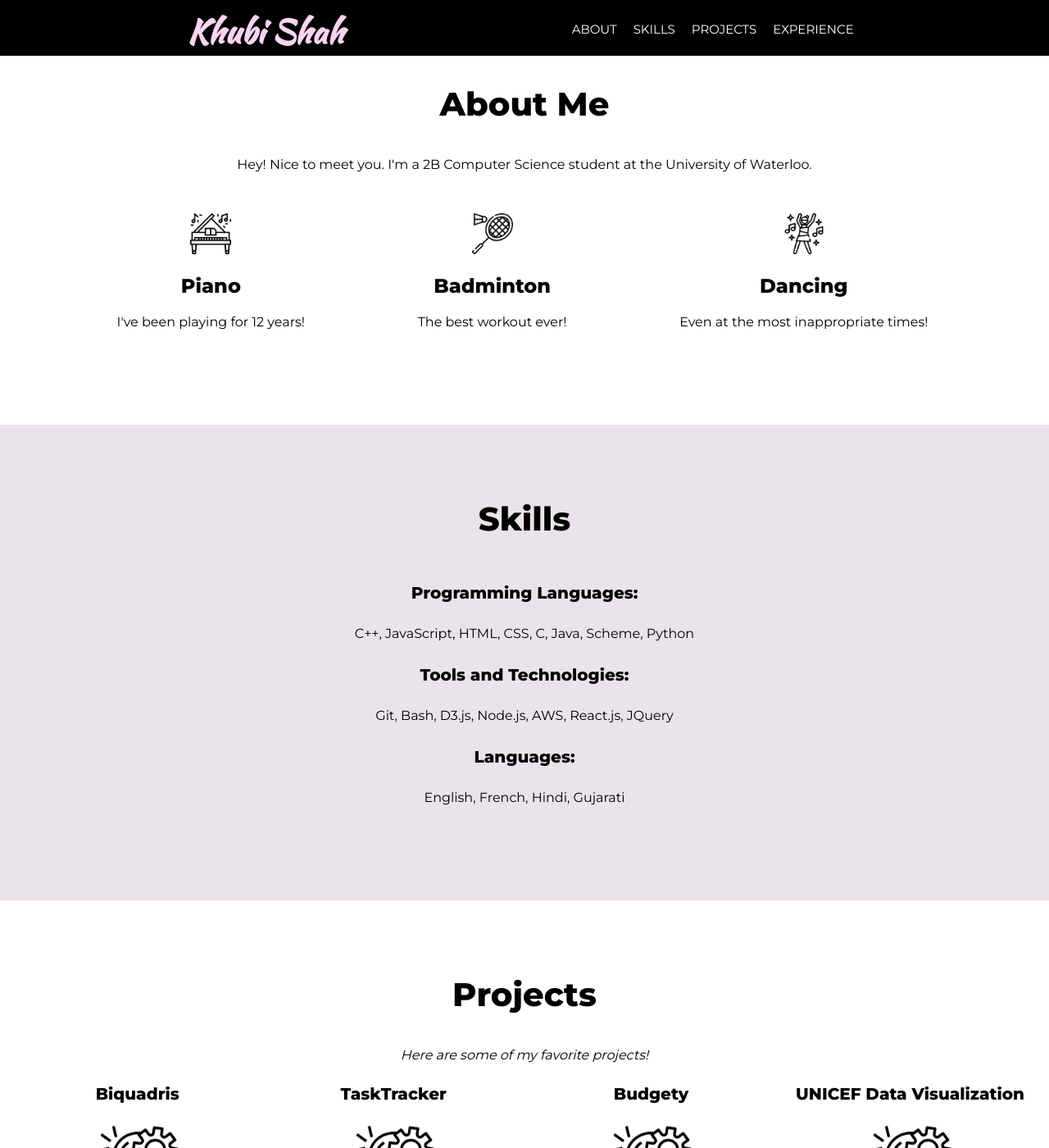
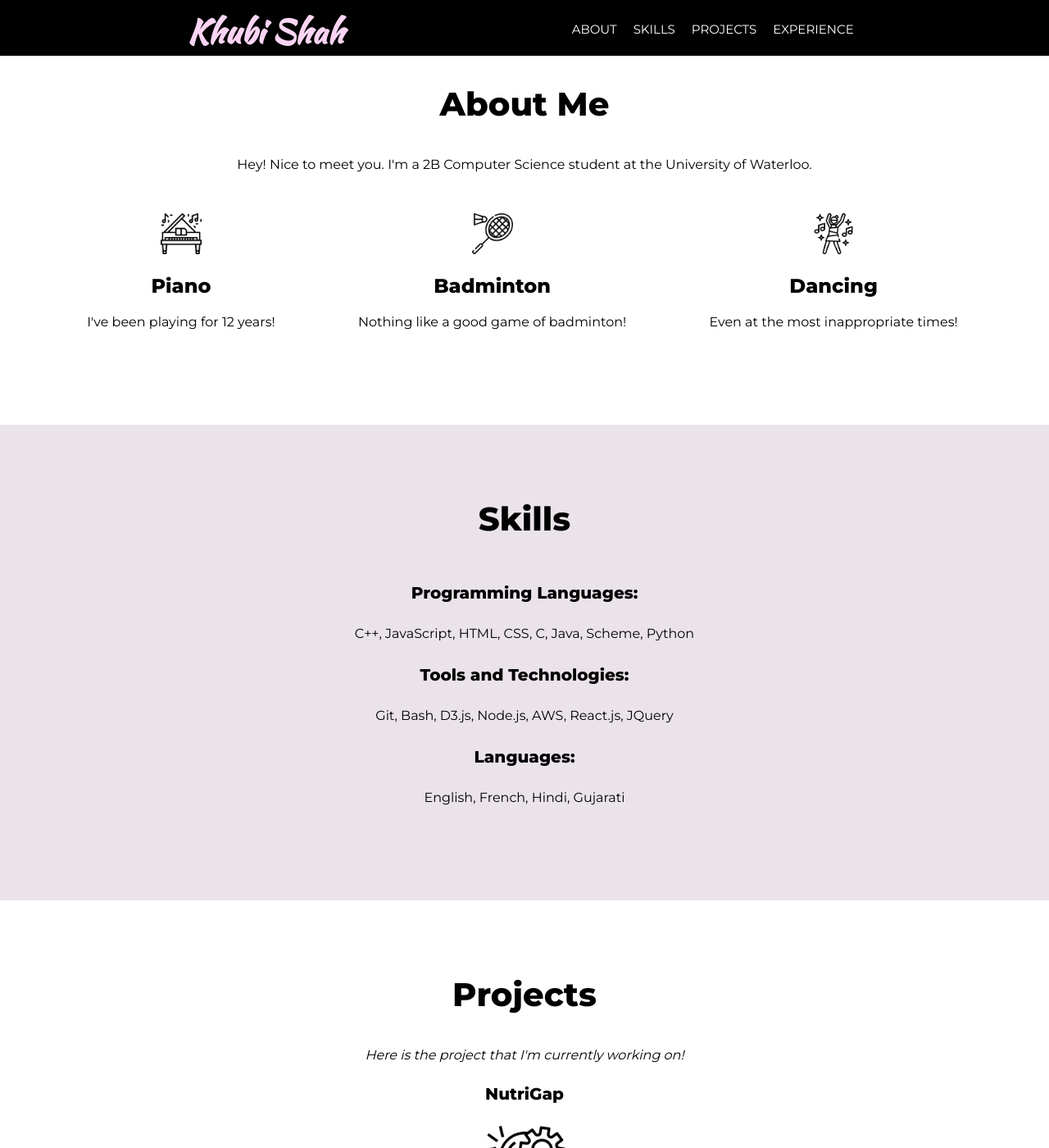
Before and after one commit to khubishah/khubishah.github.io, a Jekyll site: the page built from index.html, in a window 1280 px wide and 1400 px high, scrolled down 638 px. Shown: the whole window at 82% size. Built offline with Jekyll 4.4.1, drawn with Linux system fonts in a browser that asks for light colours; nearby versions of some CDN libraries; some web fonts are replaced; some of the changed text lies outside the part shown.

Commit message:
added contents, links

```diff
--- a/_layouts/default.html
+++ b/_layouts/default.html
@@ -44,7 +44,7 @@
 					<h3 id="header_title"><i>Hi! I'm</i></h3>
 					<h2 id="header_name">Khubi Shah</h2>
 					<ul id="header_menu">
-							<li><a id="resume" class="header_menu_class" href="">ResumÉ. Click Me!</a></li>
+							<li><a id="resume" class="header_menu_class" href="/files/Khubi Shah - Website Resume.pdf">ResumÉ. Click Me!</a></li>
 					</ul>
 				</header>
 			</section>
@@ -61,7 +61,7 @@
 					<div class = "hobby">
 							<img class="hobby_icons" src="/img/badminton.jpg" alt="" />
 							<h2 class = "hobby_names">Badminton</h2>
-							<p class = "hobby_para">The best workout ever!</p>
+							<p class = "hobby_para">Nothing like a good game of badminton!</p>
 					</div>
 					<div class = "hobby">
 							<img class="hobby_icons" src="/img/dancing.jpg" alt="" />
@@ -93,28 +93,64 @@
 
 			<section id="projects">
 				<h3 class = "section_title">Projects</h3>
-				<p class = "section_para"><i>Here are some of my favorite projects!</i></p>
+				<p class = "section_para"><i>Here is the project that I'm currently working on!</i></p>
+				<div class = "current_project">
+				<div class = "project">
+						<h4 class="project_names">NutriGap</h4>
+						<img class="project_images" src="/img/project-management.jpg" alt="" />
+						<p class="section_para">
+							- Collaborating with a colleague to code a comphrensive nutrition data visualization web application using D3.JS and React.JS.<br><br>
+							- Currently functionality: based on any food item selected from USDA database, full, detailed nutritional visualization is presented with respect to RDI <br><br>
+							- Future functionality: add the backend database using Mongo and Node to store multiple daily food intakes, and user accounts and authentication<br><br>
+							</p>
+					</div>
+				</div>
+
+				<p class = "section_para"><i>Here are some of my favorite past projects!</i></p>
 				<div class="the_projects">
+
 						<div class = "project">
 								<h4 class="project_names">Biquadris</h4>
 								<img class="project_images" src="/img/project-management.jpg" alt="" />
-						<p class="section_para">some information about this project</p>
+								<p class="section_para">- Collaborated with two colleagues to code a multiplayer version of the game Tetris using C++ and Git.<br><br>
+									- Implemented the game with strong OOP design principles and design patterns such as the Observer Pattern, Factory Method Pattern, and MVC Pattern.<br><br>
+									- Received a final grade of 97% on this project.
+									</p>
 							</div>
 					<div class = "project">
-						<h4 class="project_names">TaskTracker</h4>
+							<h4 class="project_names">Tic Tac Toe Supreme!</h4>
 							<img class="project_images" src="/img/project-management.jpg" alt="" />
-						<p class="section_para">some information about this project</p>
-
+							<p class="section_para">- Created an enhanced version of Tic Tac Toe using React.JS, Redux, and JavaScript/HTML/CSS.<br><br>
+									- Used this project as an opportunity to learn and apply the main concepts and common patterns of React.<br><br>
+									- Implemented extra features such as a timer for each player, move history tracker, and a game rewinding feature.<br><br>
+									</p>
 						</div>
 					<div class = "project">
 						<h4 class="project_names">Budgety</h4>
 						<img class="project_images" src="/img/project-management.jpg" alt="" />
-						<p class="section_para">some information about this project. </p>
+						<p class="section_para">
+								- Coded a simple budgeting web application that tracks all incomes and expenses, and displays it to the user using JavaScript/HTML/CSS. <br><br>
+								- Tracks net spending, and consistently manipulates the DOM accordingly. <br><br>
+
+						</p>
 					</div>
 					<div class = "project">
-							<h4 class="project_names">UNICEF Data Visualization</h4>
+							<h4 class="project_names">Forkify</h4>
 							<img class="project_images" src="/img/project-management.jpg" alt="" />
-							<p class="section_para">some information about this project. </p>
+							<p class="section_para">
+									- Coded a graphic web application using JavaScript, HTML/CSS, Babel, Webpack, Node, and Axios that searches for various kinds of specialty pizza recipes using the Food2Fork API, and displays these recipes on the interface. <br><br>
+									- The user can adjust their recipe based on portion size, and save recipes to their favorites list. <br><br>
+
+							</p>
+					</div>
+					<div class = "project">
+							<h4 class="project_names">CO2 Emissions Dashboard</h4>
+							<img class="project_images" src="/img/project-management.jpg" alt="" />
+							<p class="section_para">
+								- Created a dashboard using JavaScript, HTML, CSS, and the D3.JS library to visualize via animated bar graphs, pie charts, and maps for world carbon dioxide emissions by nation by accessing the UNICEF public database. <br><br>
+								- User can manipulate graphs based on per capita, nations, year, etc. by changing variables. <br><br>
+
+								</p>
 					</div>
 				</div>
 				<p class="section_para"><br><br><i>To see all my projects on GitHub, click <a href="https://github.com/khubishah">here!</a></i></p>
@@ -124,17 +160,17 @@
 				<h3 class = "section_title">Work and Volunteer Experience</h3>
 				<div class="job_list">
 					<div class="job">
-						<h4 class="project_names">Job title 1</h4>
-						<p class = "section_para">Bullet points/description</p>
+						<h4 class="project_names">Quality Assurance Analyst - Climax Media Inc. </h4>
+						<p class ="section_para">
+							- Collaborated with a web development team following the Agile Test-Driven Development (TDD) methodology in four major client projects, from integration to production.<br><br>
+							- Analyzed product requirements, planned, conducted, and monitored manual and automated tests of client solutions to ensure produce quality using TestRail, GitHub, Postman, Azure DevOps, and Jasmine.<br><br>
+							- Areas of testing: API testing, UI testing, unit testing, database testing, regression tests, smoke tests, load testing, stress testing, etc.<br><br>
+							- Initiated the implementation of more comprehensive accessibility (AODA) testing in old and new features.<br><br>
+							- Continuously communicated with developers, project managers, business analysts, and the rest of the QA team to report bugs in new features, coordinate deadlines, investigate client complaints, and identify areas of improvement in the quality system.<br><br>
+							- Researched and compiled a report for the areas of QA work in which more automated testing could be introduced, illustrated the cost cuts, and presented this report to senior management. Grade of 90% received.<br><br>
+						</p>
 					</div>
-					<div class="job">
-						<h4 class="project_names">Job title 2</h4>
-						<p class = "section_para">Bullet points/description</p>
-					</div>
-					<div class="job">
-						<h4 class="project_names">Job title 2</h4>
-						<p class = "section_para">Bullet points/description</p>
-					</div>
+
 				</div>
 			</section>
 
--- a/css/main.css
+++ b/css/main.css
@@ -267,16 +267,23 @@
     font-family: 'Montserrat', sans-serif;
     font-size: 20px;
 }
-.the_projects {
+
+.current_project {
+    margin: 0px 0px 100px 0px;
+}
+.the_projects, .current_project {
     display: flex;
     flex-direction: row;
     justify-content: space-evenly;
     flex-wrap: wrap;
     text-align: center;
 
+
 }
 .project {
     padding: 0px 10px 0px 10px;
+    width: 15%;
+
 
 }
 .project_images {
@@ -295,12 +302,15 @@
 .job_list {
     display: flex;
     flex-direction: column;
+    text-align: center;
     justify-content: center;
+    align-items: center;
     flex-wrap: wrap;
 }
 .job {
     margin: 0px 50px 0px 50px;
     text-align: center;
+    width: 50%;
 }
 
 /*Footer */
@@ -341,7 +351,9 @@
 
 /* Extra small devices (phones, 600px and down) */
 @media only screen and (max-width: 600px) {
-
+    .project{
+        width: 100%;
+    }
     .dropbtn {
         display: block;
         margin: 2px 0px 0px 0px;
@@ -415,6 +427,9 @@
           justify-content: space-around;
       }
 
+    .job {
+        width: 80%;
+    }
 
 }
 
@@ -430,4 +445,34 @@
     .dropdown {
         display: none;
     }
+    .project {
+
+        width: 50%;
+
+
+    }
 }
+
+@media only screen and (min-width: 700px) {
+    .dropdown {
+        display: none;
+    }
+    .project {
+
+        width: 25%;
+
+
+    }
+}
+
+@media only screen and (max-width: 700px) {
+    .dropdown {
+        display: none;
+    }
+    .project {
+
+        width: 60%;
+
+
+    }
+}
```
Also changed, not shown: 1 other file. Lines whose indentation alone changed are shown as unchanged.
